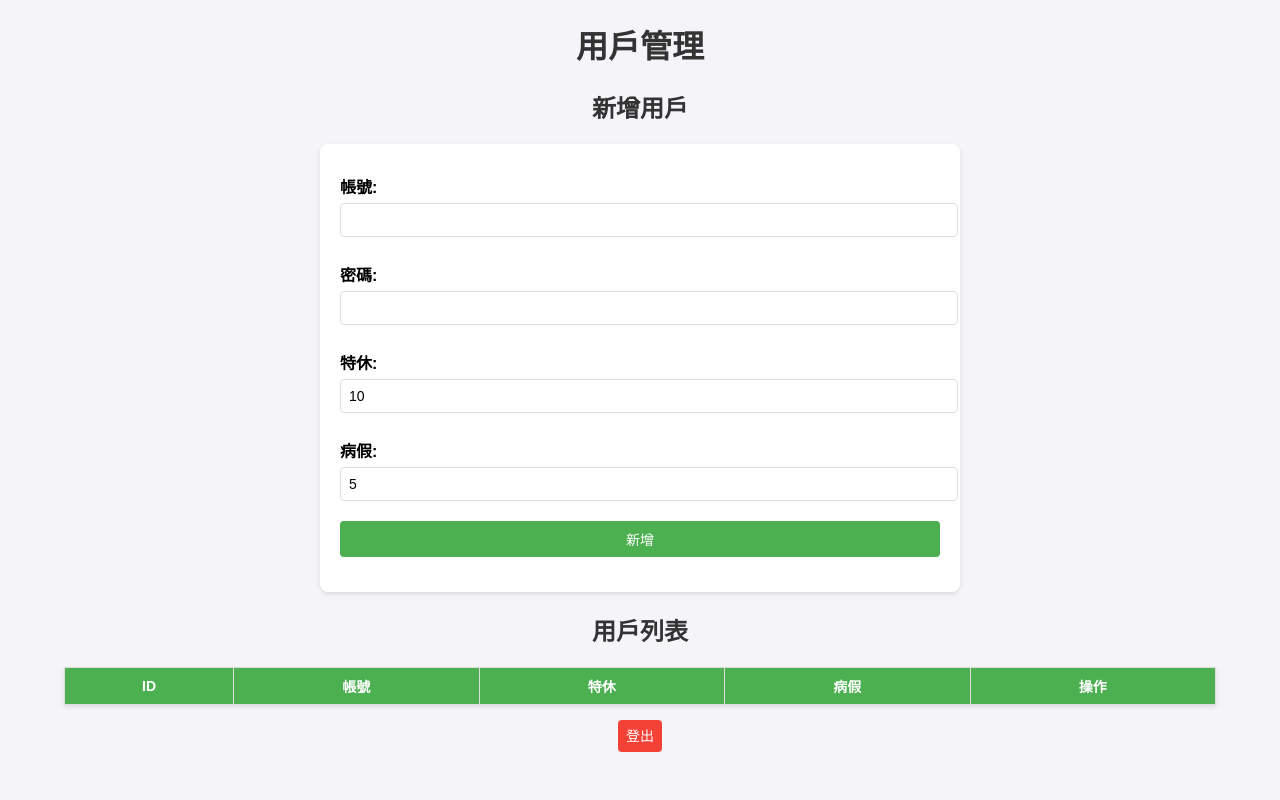
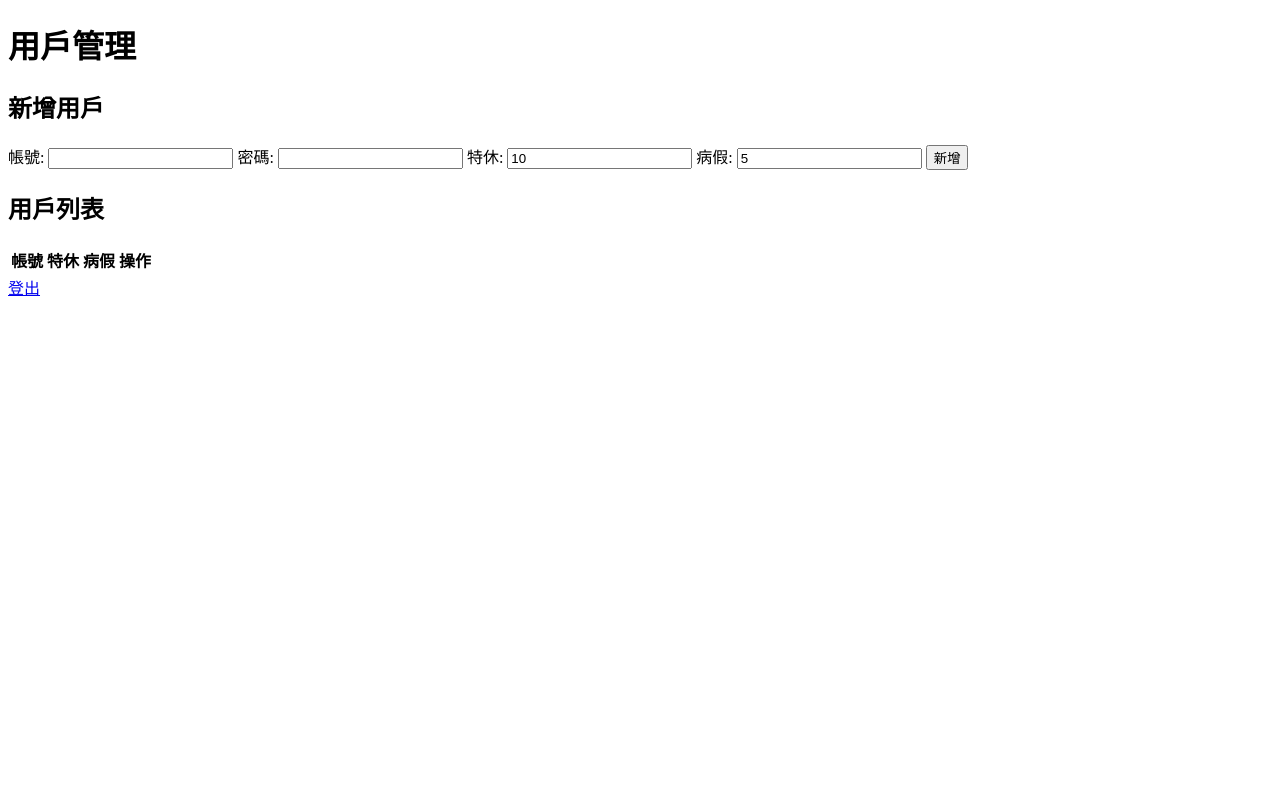
Before and after one commit to suba-d/leave-management-system, a Flask app: page /admin in a window 1280 px wide. Run offline with Flask 3, Linux system fonts and the light colour scheme; a user stored in the database is signed in; tables that the repository leaves empty hold one stand-in row (values such as "Sample post"); lists and menus that the app fills with data are empty.

Commit message:
ui更新.1

```diff
--- a/app.py
+++ b/app.py
@@ -116,9 +116,15 @@ def create_app():
         if not current_user.is_admin:
             return redirect(url_for('base'))
 
-        # 取得所有非管理員帳號
+        # 獲取所有非管理員用戶及其請假記錄
         users = User.query.filter_by(is_admin=False).all()
-        return render_template('admin.html', users=users)
+        leave_records = {
+            user.id: LeaveRecord.query.filter_by(user_id=user.id).all()
+            for user in users
+        }
+
+        # 傳遞所有用戶與請假記錄到模板
+        return render_template('admin.html', users=users, leave_records=leave_records)
 
     @app.route('/user_records/<int:user_id>')
     @login_required
@@ -278,7 +284,7 @@ def create_app():
         db.session.delete(leave_record)
         db.session.commit()
         flash('成功刪除請假記錄', 'success')
-        return redirect(url_for('user_records', user_id=user_id))
+        return redirect(url_for('admin'))
 
     # 工廠函式最後一定要 return app
     return app
--- a/templates/admin.html
+++ b/templates/admin.html
@@ -3,110 +3,17 @@
 <head>
     <meta charset="UTF-8">
     <meta name="viewport" content="width=device-width, initial-scale=1.0">
-    <title>Super用戶管理</title>
-    <style>
-        body {
-            font-family: Arial, sans-serif;
-            margin: 0;
-            padding: 0;
-            background-color: #f4f4f9;
+    <title>用戶管理</title>
+    <script>
+        function toggleRecords(userId) {
+            const recordsDiv = document.getElementById(`records-${userId}`);
+            if (recordsDiv.style.display === "none" || recordsDiv.style.display === "") {
+                recordsDiv.style.display = "block";
+            } else {
+                recordsDiv.style.display = "none";
+            }
         }
-        h1, h2 {
-            text-align: center;
-            color: #333;
-        }
-        form {
-            margin: 20px auto;
-            padding: 20px;
-            background: #fff;
-            border-radius: 8px;
-            box-shadow: 0 2px 4px rgba(0, 0, 0, 0.1);
-            max-width: 600px;
-        }
-        form label {
-            display: block;
-            margin-top: 10px;
-            font-weight: bold;
-        }
-        form input, form button {
-            width: 100%;
-            padding: 8px; /* 減小按鈕和輸入框的高度 */
-            margin-top: 5px;
-            margin-bottom: 15px;
-            border: 1px solid #ddd;
-            border-radius: 4px;
-            font-size: 14px; /* 調整字體大小 */
-        }
-        form button {
-            background-color: #4CAF50;
-            color: white;
-            border: none;
-            cursor: pointer;
-            font-size: 14px; /* 調整按鈕文字大小 */
-        }
-        form button:hover {
-            background-color: #45a049;
-        }
-        table {
-            width: 90%;
-            margin: 20px auto;
-            border-collapse: collapse;
-            background: #fff;
-            box-shadow: 0 2px 4px rgba(0, 0, 0, 0.1);
-        }
-        table th, table td {
-            border: 1px solid #ddd;
-            padding: 8px; /* 減小表格單元格內距 */
-            text-align: center;
-            font-size: 14px; /* 調整字體大小 */
-        }
-        table th {
-            background-color: #4CAF50;
-            color: white;
-        }
-        table tr:nth-child(even) {
-            background-color: #f9f9f9;
-        }
-        table tr:hover {
-            background-color: #f1f1f1;
-        }
-        .logout {
-            text-align: center;
-            margin: 20px;
-        }
-        .logout a {
-            text-decoration: none;
-            padding: 8px 8px; /* 減小按鈕內距 */
-            background-color: #f44336;
-            color: white;
-            border-radius: 4px;
-            font-size: 14px; /* 調整字體大小 */
-        }
-        .logout a:hover {
-            background-color: #e53935;
-        }
-        table form button {
-    font-size: 12px; /* 字體大小 */
-    padding: 4px 4px; /* 內距 */
-    border-radius: 4px; /* 圓角 */
-    cursor: pointer;
-    border: none;
-    background-color: #4CAF50; /* 默認綠色背景 */
-    color: white;
-}
-
-table form button:hover {
-    background-color: #45a049; /* 滑鼠懸停變化 */
-}
-
-form[action*="delete_user"] button {
-    background-color: #f44336; /* 刪除按鈕紅色背景 */
-}
-
-form[action*="delete_user"] button:hover {
-    background-color: #e53935; /* 滑鼠懸停變化 */
-}
-    </style>
+    </script>
 </head>
 <body>
     <h1>用戶管理</h1>
@@ -129,38 +36,61 @@ form[action*="delete_user"] button:hover {
     <h2>用戶列表</h2>
     <table>
         <tr>
-            <th>ID</th>
             <th>帳號</th>
             <th>特休</th>
             <th>病假</th>
             <th>操作</th>
         </tr>
-        {% for user in users if not user.is_admin %}
+        {% for user in users %}
         <tr>
-            <td>{{ user.id }}</td>
+            <td>{{ user.username }}</td>
             <td>
-                <a href="{{ url_for('user_records', user_id=user.id) }}">{{ user.username }}</a>
-            </td>
-            <td>
-                <form action="/update_user/{{ user.id }}" method="POST">
+                <form action="/update_user/{{ user.id }}" method="POST" style="display:inline;">
                     <input type="number" name="annual_leave" value="{{ user.vacation_days }}" required>
             </td>
             <td>
                     <input type="number" name="sick_leave" value="{{ user.sick_days }}" required>
+                    <button type="submit">更新</button>
+                </form>
             </td>
             <td>
-                    <button type="submit">更新</button>
-                </form>
-                <form action="/delete_user/{{ user.id }}" method="POST">
+                <button onclick="toggleRecords('{{ user.id }}')">展開紀錄</button>
+                <form action="/delete_user/{{ user.id }}" method="POST" style="display:inline;">
                     <button type="submit">刪除</button>
                 </form>
+            </td>
+        </tr>
+        <tr>
+            <td colspan="4">
+                <div id="records-{{ user.id }}" style="display:none;">
+                    {% if leave_records[user.id] %}
+                        <ul>
+                            {% for record in leave_records[user.id] %}
+                            <li>
+                                {{ record.leave_type }}: {{ record.start_date }} ~ {{ record.end_date }}
+                                {% if record.reason %}
+                                    ({{ record.reason }})
+                                {% endif %}
+                                {% if record.receipt_url %}
+                                    <a href="{{ record.receipt_url }}" target="_blank">下載收據</a>
+                                {% endif %}
+                                <form action="/delete_leave/{{ record.id }}" method="POST" style="display:inline;">
+                                    <button type="submit" onclick="return confirm('確定要刪除這條記錄嗎？')">刪除</button>
+                                </form>
+                            </li>
+                            {% endfor %}
+                        </ul>
+                    {% else %}
+                        無請假紀錄
+                    {% endif %}
+                </div>
             </td>
         </tr>
         {% endfor %}
     </table>
 
-    <!-- 登出按鈕/連結 -->
-    <div class="logout">
+    <!-- 登出按鈕 -->
+    <div>
         <a href="{{ url_for('logout') }}">登出</a>
     </div>
 </body>
```
Also changed, not shown: templates/base.html (+56 -0 lines).
